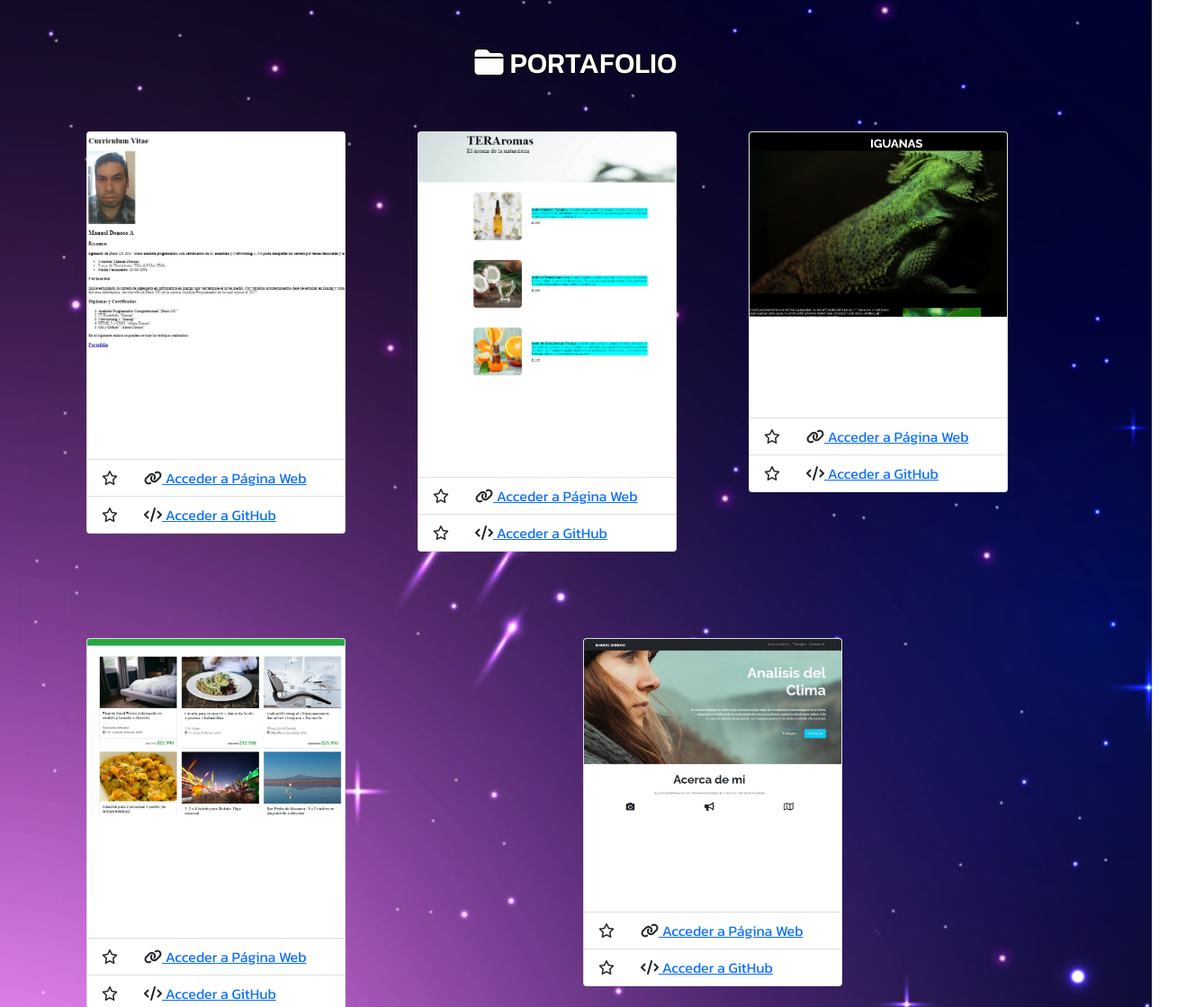
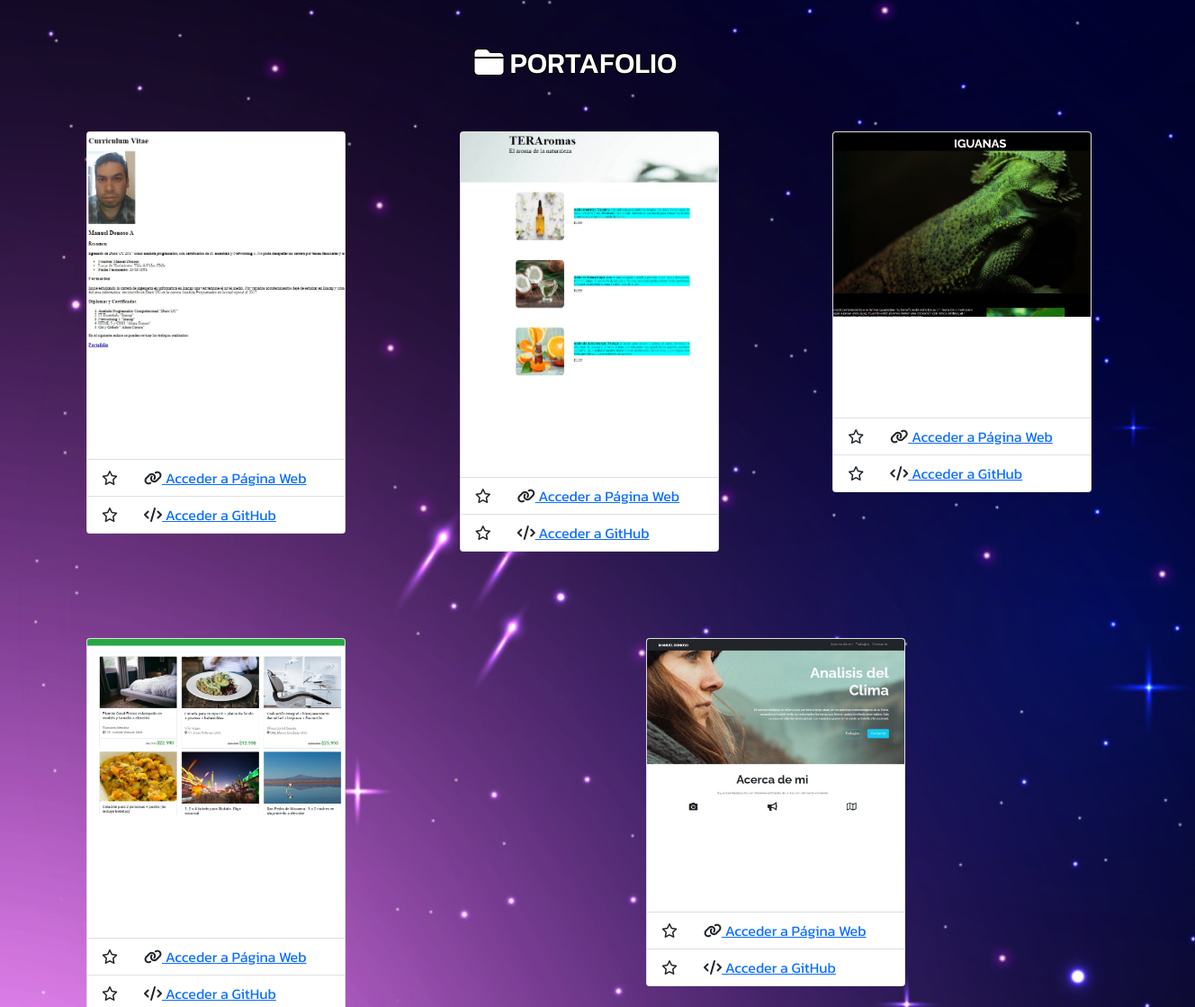
Before and after one commit to freitasjuli/Donoso-Manuel.github.io, a plain HTML site: page index.html in a window 1280 px wide. Shown: the part 1420-2539 px from the top of the page at 90% size, 1328 px wide, since content can reach past the window. Drawn offline with nearby package versions, Linux system fonts and the light colour scheme.

Commit message:
container fluid card

```diff
--- a/index.html
+++ b/index.html
@@ -110,7 +110,7 @@
 
     <section id="portafolio" class="portafolioEstilo">
         <h2 class="titulos"><i class="fa-solid fa-folder-closed"></i> PORTAFOLIO</h2>
-        <div class="container justify-content-around ms-5 ps-5">
+        <div class="container-fluid justify-content-around ms-5 ps-5">
             <div class="row mb-5">
               <div class="col-12 col-md-6 col-lg-4 mb-5">
                 <div class="card" style="width: 18rem;">
```
